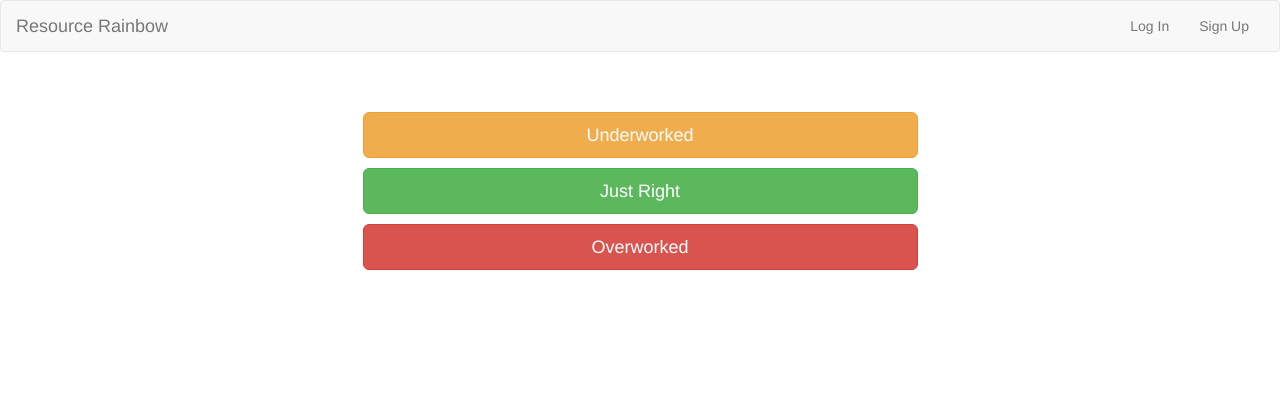
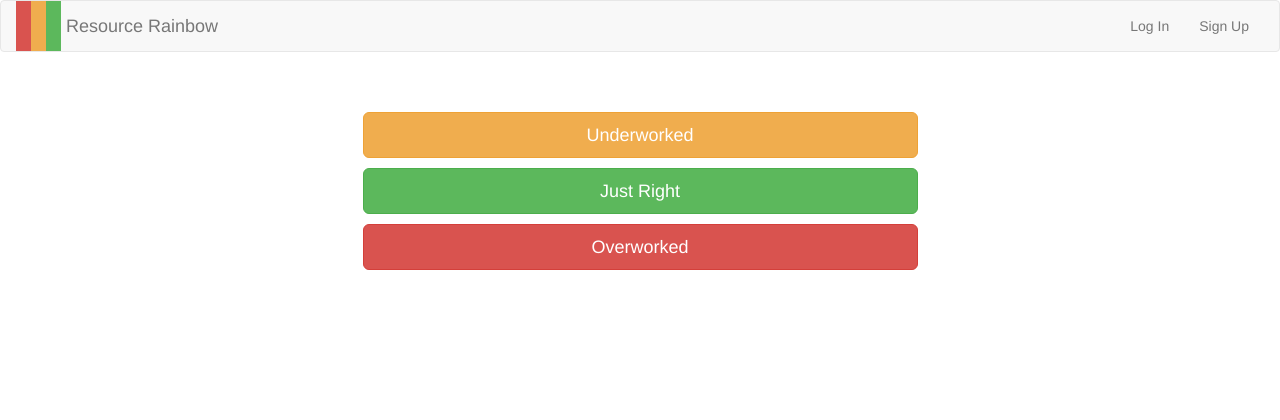
Before and after one commit to rbudhu/resource-rainbow, a Django app: template web/templates/web/user_status.html in a window 1280 px wide. Shown: the top 420 px of the page. Run offline with Django 3.2, Linux system fonts and the light colour scheme; the template is opened without the code that fills it: values that come from a table or form of the project are taken from there, others are empty; data comes from the database, SQL or seed files in the repository; parts of the project's set-up code (start-up, migrations or seed data) failed here and were passed over; some libraries are stand-ins or nearby versions.

Commit message:
Adds rainbow logo to navbar

```diff
--- a/web/templates/web/navbar.html
+++ b/web/templates/web/navbar.html
@@ -8,7 +8,10 @@
         <span class="icon-bar"></span>
         <span class="icon-bar"></span>
       </button>
-      <a class="navbar-brand" href="#">Resource Rainbow</a>
+      <div style="width:15px; height:50px; float:left;" class="btn-danger"></div>
+      <div style="width:15px; height:50px; float:left;" class="btn-warning"></div>
+      <div style="width:15px; height:50px; float:left;" class="btn-success"></div>
+      <a class="navbar-brand" href="#">&nbsp;Resource Rainbow</a>
     </div>
 
     <!-- Collect the nav links, forms, and other content for toggling -->
```
